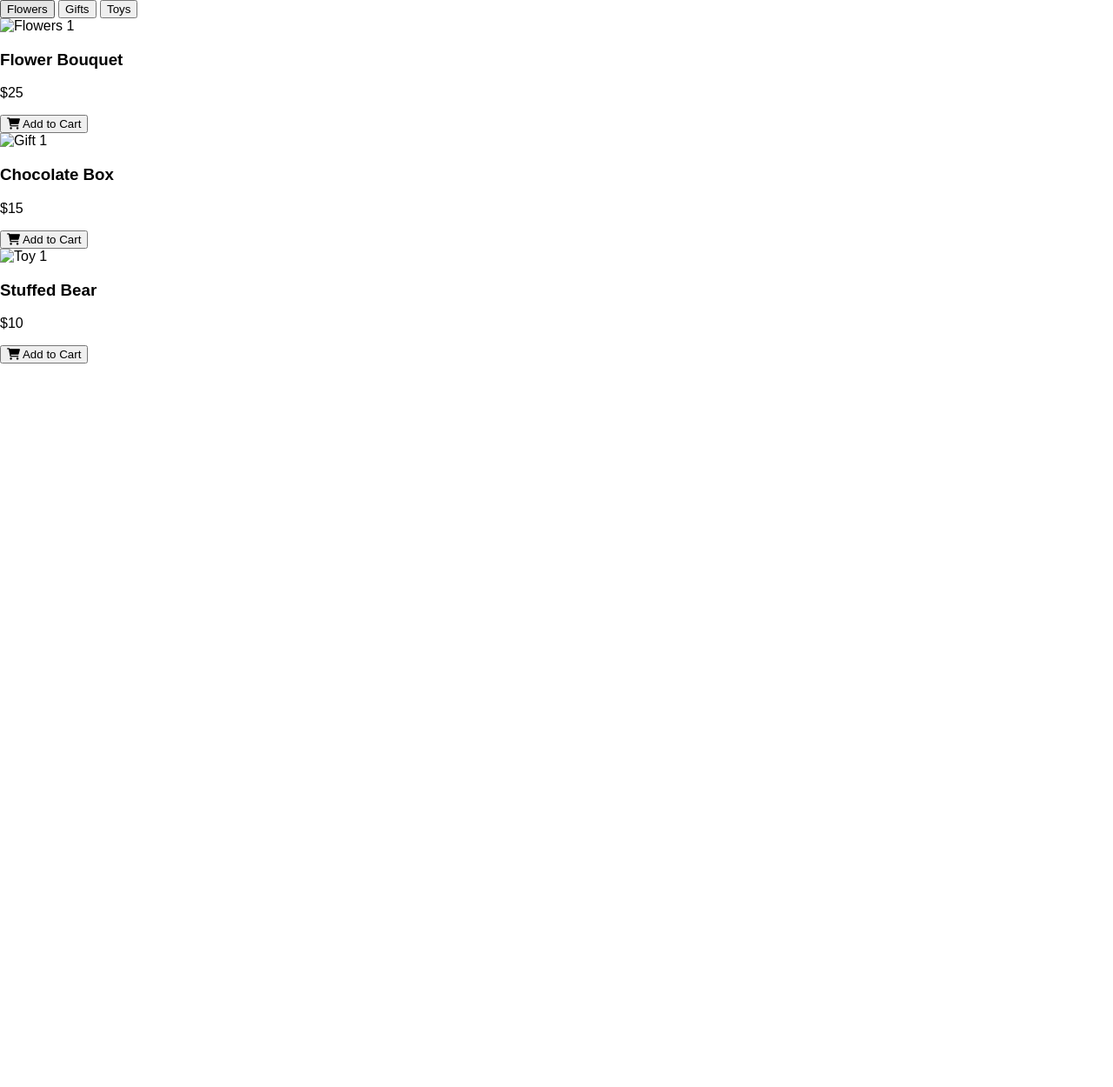
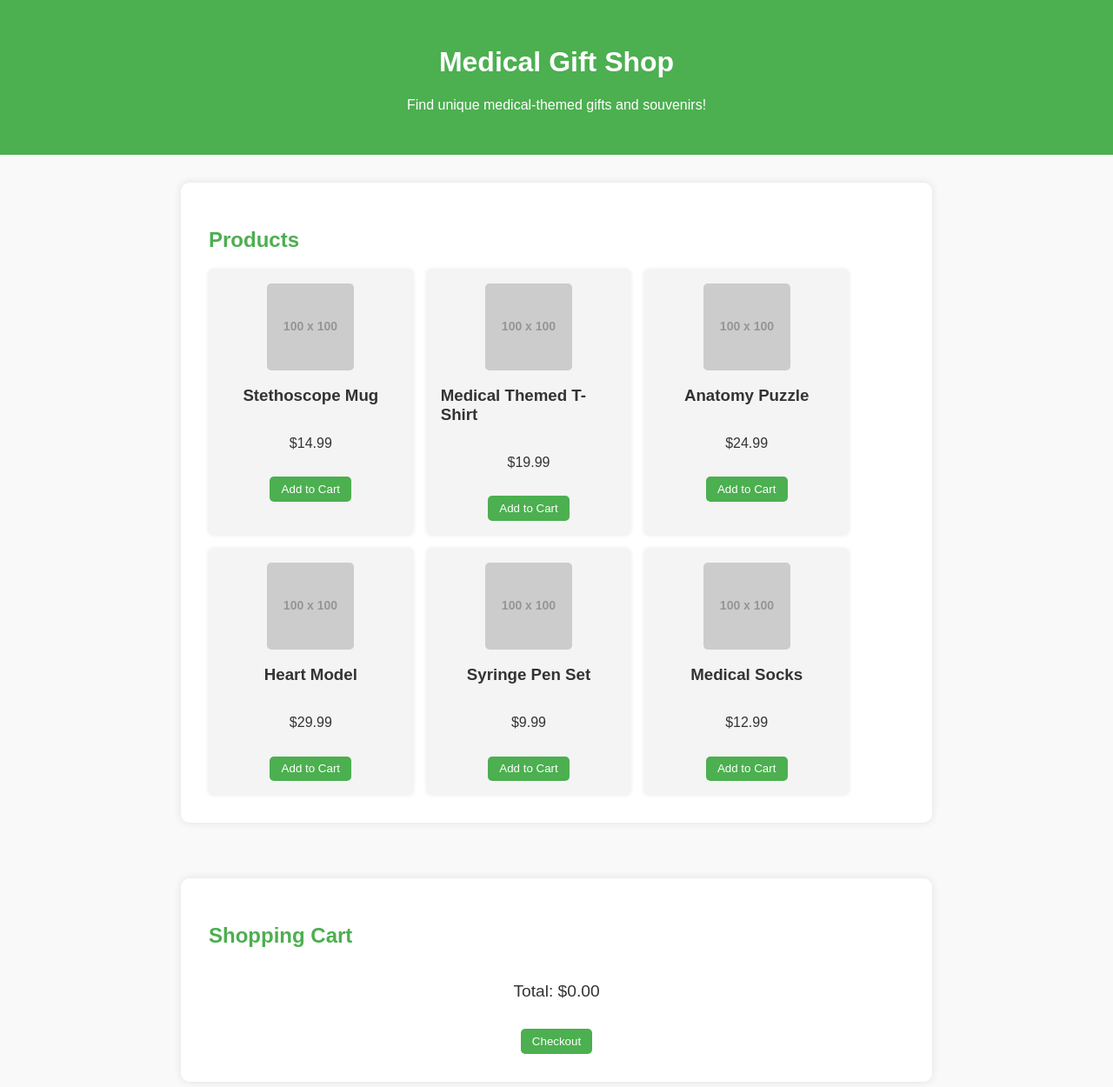
Before and after one commit to EdgarERJ190/Shwari_Unity, a website: page GiftShop.html in a window 1280 px wide. Shown: the whole page at 87% size. Before the commit the page ends 800 px from the top, so only its background shows below. Drawn offline with Linux system fonts and the light colour scheme; placeholder pictures from the web are drawn by us.

Commit message:
giftshop

```diff
--- a/GiftShop.css
+++ b/GiftShop.css
@@ -1,59 +1,94 @@
-/* Ensure the body and html have no margin or padding and take the full height */
-body, html {
+body {
+    font-family: Arial, sans-serif;
+    background-color: #f9f9f9;
+    color: #333;
     margin: 0;
     padding: 0;
-    height: 100%;
-    font-family: Arial, sans-serif;
+    display: flex;
+    flex-direction: column;
+    align-items: center;
 }
 
-/* Center the container */
-.container {
-    padding: 20px;
+header {
+    background-color: #4CAF50;
+    color: white;
+    padding: 2em 0;
+    text-align: center;
+    width: 100%;
+}
+
+section {
+    background-color: white;
+    box-shadow: 0 0 10px rgba(0,0,0,0.1);
+    margin: 2em;
+    padding: 2em;
+    border-radius: 10px;
+    width: 80%;
+    max-width: 800px;
+}
+
+h2 {
+    color: #4CAF50;
+}
+
+#product-list, #cart-list {
+    display: flex;
+    flex-wrap: wrap;
+    gap: 1em;
+}
+
+.product, .cart-item {
+    background-color: #f4f4f4;
+    padding: 1em;
+    border-radius: 5px;
+    box-shadow: 0 0 5px rgba(0,0,0,0.1);
+    width: calc(33.333% - 2em);
+    box-sizing: border-box;
+    display: flex;
+    flex-direction: column;
+    align-items: center;
+}
+
+.product img, .cart-item img {
+    width: 100px;
+    height: 100px;
+    object-fit: cover;
+    border-radius: 5px;
+}
+
+.product button, .cart-item button {
+    background-color: #4CAF50;
+    color: white;
+    padding: 0.5em 1em;
+    border: none;
+    cursor: pointer;
+    border-radius: 5px;
+    margin-top: 1em;
+}
+
+.product button:hover, .cart-item button:hover {
+    background-color: #45a049;
+}
+
+#cart-summary {
+    margin-top: 1em;
     text-align: center;
 }
 
-/* Style the shop items container */
-.shop-items {
-    display: flex;
-    flex-wrap: wrap;
-    justify-content: center;
-    gap: 20px;
+#cart-summary p {
+    font-size: 1.2em;
 }
 
-/* Style individual shop items */
-.shop-item {
-    background: #f9f9f9;
-    border: 1px solid #ddd;
-    border-radius: 10px;
-    overflow: hidden;
-    width: 200px;
-    box-shadow: 0 4px 8px rgba(0, 0, 0, 0.1);
-    transition: transform 0.3s;
+#cart-summary button {
+    background-color: #4CAF50;
+    color: white;
+    padding: 0.5em 1em;
+    border: none;
+    cursor: pointer;
+    border-radius: 5px;
+    margin-top: 1em;
 }
 
-/* Hover effect for shop items */
-.shop-item:hover {
-    transform: scale(1.05);
+#cart-summary button:hover {
+    background-color: #45a049;
 }
-
-/* Style the item images */
-.item-image {
-    width: 100%;
-    height: 150px;
-    object-fit: cover;
-}
-
-/* Style the item information */
-.item-info {
-    padding: 15px;
-}
-
-.item-info h2 {
-    font-size: 1.25em;
-    margin: 10px 0;
-}
-
-.item-info .price {
-    font-size: 1.1em;
-    color: #555;
-}
--- a/GiftShop.html
+++ b/GiftShop.html
@@ -3,55 +3,32 @@
 <head>
     <meta charset="UTF-8">
     <meta name="viewport" content="width=device-width, initial-scale=1.0">
-<title>Gift Shop</title>
+    <title>Medical Gift Shop</title>
     <link rel="stylesheet" href="GiftShop.css">
-<link rel="stylesheet" href="https://cdnjs.cloudflare.com/ajax/libs/font-awesome/6.0.0-beta3/css/all.min.css">
 </head>
 <body>
+    <header>
+        <h1>Medical Gift Shop</h1>
+        <p>Find unique medical-themed gifts and souvenirs!</p>
+    </header>
 
-<div class="gift-shop">
-    <div class="tab">
-        <button class="tablinks active" onclick="openTab(event, 'flowers')">Flowers</button>
-        <button class="tablinks" onclick="openTab(event, 'gifts')">Gifts</button>
-        <button class="tablinks" onclick="openTab(event, 'toys')">Toys</button>
+    <section id="products">
+        <h2>Products</h2>
+        <div id="product-list">
+            <!-- Products will be dynamically added here -->
         </div>
+    </section>
 
-    <div id="flowers" class="tabcontent">
-        <div class="product">
-            <img src="img/flowers1.jpg" alt="Flowers 1">
-            <div class="overlay">
-                <h3>Flower Bouquet</h3>
-                <p>$25</p>
-                <button><i class="fas fa-shopping-cart"></i> Add to Cart</button>
+    <section id="cart">
+        <h2>Shopping Cart</h2>
+        <div id="cart-list">
+            <!-- Cart items will be dynamically added here -->
         </div>
+        <div id="cart-summary">
+            <p>Total: <span id="total-price">$0.00</span></p>
+            <button onclick="checkout()">Checkout</button>
         </div>
-        <!-- Add more flower products as needed -->
-    </div>
-
-    <div id="gifts" class="tabcontent">
-        <div class="product">
-            <img src="img/gift1.jpg" alt="Gift 1">
-            <div class="overlay">
-                <h3>Chocolate Box</h3>
-                <p>$15</p>
-                <button><i class="fas fa-shopping-cart"></i> Add to Cart</button>
-            </div>
-        </div>
-        <!-- Add more gift products as needed -->
-    </div>
-
-    <div id="toys" class="tabcontent">
-        <div class="product">
-            <img src="img/toy1.jpg" alt="Toy 1">
-            <div class="overlay">
-                <h3>Stuffed Bear</h3>
-                <p>$10</p>
-                <button><i class="fas fa-shopping-cart"></i> Add to Cart</button>
-            </div>
-        </div>
-        <!-- Add more toy products as needed -->
-    </div>
-</div>
+    </section>
 
     <script src="GiftShop.js"></script>
 </body>
--- a/GiftShop.js
+++ b/GiftShop.js
@@ -1,10 +1,61 @@
+const products = [
+    { id: 1, name: 'Stethoscope Mug', price: 14.99, img: 'https://via.placeholder.com/100' },
+    { id: 2, name: 'Medical Themed T-Shirt', price: 19.99, img: 'https://via.placeholder.com/100' },
+    { id: 3, name: 'Anatomy Puzzle', price: 24.99, img: 'https://via.placeholder.com/100' },
+    { id: 4, name: 'Heart Model', price: 29.99, img: 'https://via.placeholder.com/100' },
+    { id: 5, name: 'Syringe Pen Set', price: 9.99, img: 'https://via.placeholder.com/100' },
+    { id: 6, name: 'Medical Socks', price: 12.99, img: 'https://via.placeholder.com/100' }
+];
+
+let cart = [];
+
+function addProductToCart(productId) {
+    const product = products.find(p => p.id === productId);
+    cart.push(product);
+    updateCart();
+}
+
+function removeProductFromCart(productId) {
+    cart = cart.filter(p => p.id !== productId);
+    updateCart();
+}
+
+function updateCart() {
+    const cartList = document.getElementById('cart-list');
+    cartList.innerHTML = '';
+    let total = 0;
+    cart.forEach(product => {
+        const cartItem = document.createElement('div');
+        cartItem.className = 'cart-item';
+        cartItem.innerHTML = `
+            <img src="${product.img}" alt="${product.name}">
+            <h3>${product.name}</h3>
+            <p>$${product.price.toFixed(2)}</p>
+            <button onclick="removeProductFromCart(${product.id})">Remove</button>
+        `;
+        cartList.appendChild(cartItem);
+        total += product.price;
+    });
+    document.getElementById('total-price').textContent = `$${total.toFixed(2)}`;
+}
+
+function checkout() {
+    alert('Thank you for your purchase!');
+    cart = [];
+    updateCart();
+}
+
 document.addEventListener('DOMContentLoaded', () => {
-    const prices = [];
-    for (let i = 0; i < 7; i++) {
-        prices.push((Math.random() * 100).toFixed(2));
-    }
-
-    prices.forEach((price, index) => {
-        document.getElementById(`price${index + 1}`).textContent = `$${price}`;
+    const productList = document.getElementById('product-list');
+    products.forEach(product => {
+        const productItem = document.createElement('div');
+        productItem.className = 'product';
+        productItem.innerHTML = `
+            <img src="${product.img}" alt="${product.name}">
+            <h3>${product.name}</h3>
+            <p>$${product.price.toFixed(2)}</p>
+            <button onclick="addProductToCart(${product.id})">Add to Cart</button>
+        `;
+        productList.appendChild(productItem);
     });
 });
```
Lines whose indentation alone changed are shown as unchanged.
